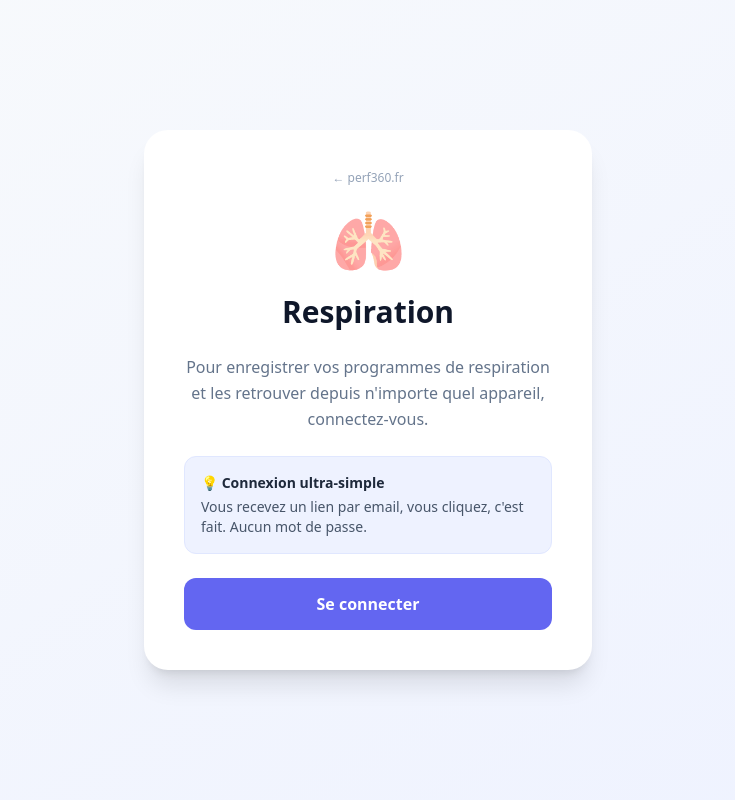
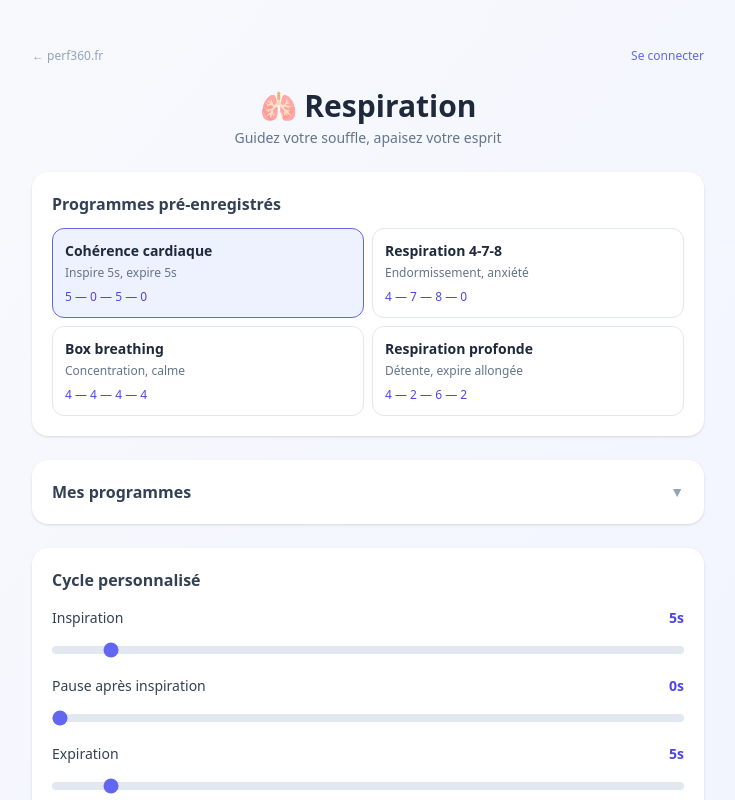
Before and after one commit to Jaco31620/perf360, a Next.js app: page /respiration in a window 1280 px wide. Shown: the top 800 px of the page, without its empty margins (272-1007 px from the left). Built offline with nearby package versions, Linux system fonts and the light colour scheme.

Commit message:
Update Respiration.jsx

```diff
--- a/components/Respiration.jsx
+++ b/components/Respiration.jsx
@@ -312,6 +312,7 @@ export default function Respiration() {
 
   useEffect(() => {
     if (user && userId) loadPrograms(userId).then(setSavedPrograms);
+    else setSavedPrograms([]);
   }, [user, userId]);
 
   const cycleDuration = durations.reduce((a, b) => a + b, 0);
@@ -359,28 +360,6 @@ export default function Respiration() {
     );
   }
 
-  if (!user) {
-    return (
-      <div className="min-h-screen bg-gradient-to-br from-slate-50 to-indigo-50 p-4 flex items-center justify-center">
-        <div className="max-w-md w-full bg-white rounded-3xl shadow-xl p-10 text-center space-y-6">
-          <Link href="/" className="text-xs text-slate-400 hover:underline block">← perf360.fr</Link>
-          <div className="text-6xl">🫁</div>
-          <h1 className="text-3xl font-extrabold text-slate-900">Respiration</h1>
-          <p className="text-slate-500 leading-relaxed">
-            Pour enregistrer vos programmes de respiration et les retrouver depuis n'importe quel appareil, connectez-vous.
-          </p>
-          <div className="bg-indigo-50 border border-indigo-100 rounded-xl p-4 text-left text-sm text-slate-600">
-            <p className="font-semibold text-slate-800 mb-1">💡 Connexion ultra-simple</p>
-            <p>Vous recevez un lien par email, vous cliquez, c'est fait. Aucun mot de passe.</p>
-          </div>
-          <Link href="/connexion" className="block w-full bg-indigo-500 hover:bg-indigo-600 text-white font-semibold py-3.5 rounded-xl transition-colors">
-            Se connecter
-          </Link>
-        </div>
-      </div>
-    );
-  }
-
   if (running) {
     const sessionTotalSeconds = endMode === "time" ? endValue * 60 : endValue * cycleDuration;
     const sessionTargetCycles = endMode === "cycles" ? endValue : Math.max(1, Math.round((endValue * 60) / cycleDuration));
@@ -403,8 +382,14 @@ export default function Respiration() {
         <div className="flex justify-between items-center text-xs">
           <Link href="/" className="text-slate-400 hover:underline">← perf360.fr</Link>
           <div className="flex items-center gap-3">
+            {user ? (
+              <>
                 <span className="text-slate-500">{user.email}</span>
                 <button onClick={signOut} className="text-indigo-500 hover:underline">Déconnexion</button>
+              </>
+            ) : (
+              <Link href="/connexion" className="text-indigo-500 hover:underline font-medium">Se connecter</Link>
+            )}
           </div>
         </div>
 
@@ -438,12 +423,20 @@ export default function Respiration() {
 
         <div className="bg-white rounded-2xl shadow p-5 space-y-3">
           <button onClick={() => setShowPrograms(!showPrograms)} className="w-full flex justify-between items-center">
-            <h2 className="font-semibold text-slate-700">Mes programmes {savedPrograms.length > 0 && <span className="text-indigo-500">({savedPrograms.length})</span>}</h2>
+            <h2 className="font-semibold text-slate-700">Mes programmes {user && savedPrograms.length > 0 && <span className="text-indigo-500">({savedPrograms.length})</span>}</h2>
             <span className="text-slate-400 text-sm">{showPrograms ? "▲" : "▼"}</span>
           </button>
           {showPrograms && (
             <div className="space-y-4 pt-2">
-              {savedPrograms.length === 0 ? (
+              {!user ? (
+                <div className="bg-indigo-50 border border-indigo-100 rounded-xl p-4 text-sm text-slate-600 space-y-2">
+                  <p className="font-semibold text-slate-800">💡 Connectez-vous pour enregistrer vos programmes</p>
+                  <p>Vous pourrez sauvegarder vos cycles personnalisés et les retrouver depuis n'importe quel appareil. Connexion par lien email, sans mot de passe.</p>
+                  <Link href="/connexion" className="inline-block bg-indigo-500 hover:bg-indigo-600 text-white font-semibold px-4 py-2 rounded-lg transition-colors mt-1">
+                    Se connecter
+                  </Link>
+                </div>
+              ) : savedPrograms.length === 0 ? (
                 <p className="text-sm text-slate-400">Aucun programme enregistré pour l'instant.</p>
               ) : (
                 <div className="space-y-2">
@@ -469,6 +462,7 @@ export default function Respiration() {
                   ))}
                 </div>
               )}
+              {user && (
                 <div className="border-t border-slate-100 pt-3 space-y-2">
                   <p className="text-xs text-slate-500">Enregistrer le cycle courant ({durations.join(" — ")}) :</p>
                   <div className="flex gap-2">
@@ -482,6 +476,7 @@ export default function Respiration() {
                   </div>
                   {saveErr && <p className="text-red-500 text-xs">{saveErr}</p>}
                 </div>
+              )}
             </div>
           )}
         </div>
```
Lines whose indentation alone changed are shown as unchanged.
